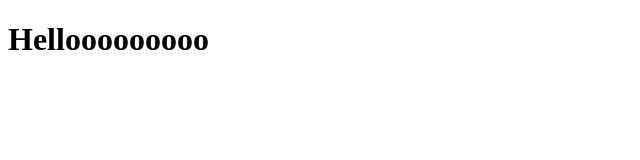
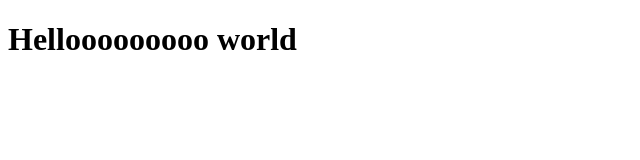
Before and after one commit to FrostYYcaKe/GitbashSample, a plain HTML site: page index.html in a window 1280 px wide. Shown: the whole page, without its empty margins (0-640 px from the left). Drawn offline with Linux system fonts and the light colour scheme.

Commit message:
Changed the h1 index.html

```diff
--- a/index.html
+++ b/index.html
@@ -9,7 +9,7 @@
 </head>
 
 <body>
-  <h1>Hellooooooooo</h1>
+  <h1>Hellooooooooo world</h1>
 </body>
 
 </html>
```
